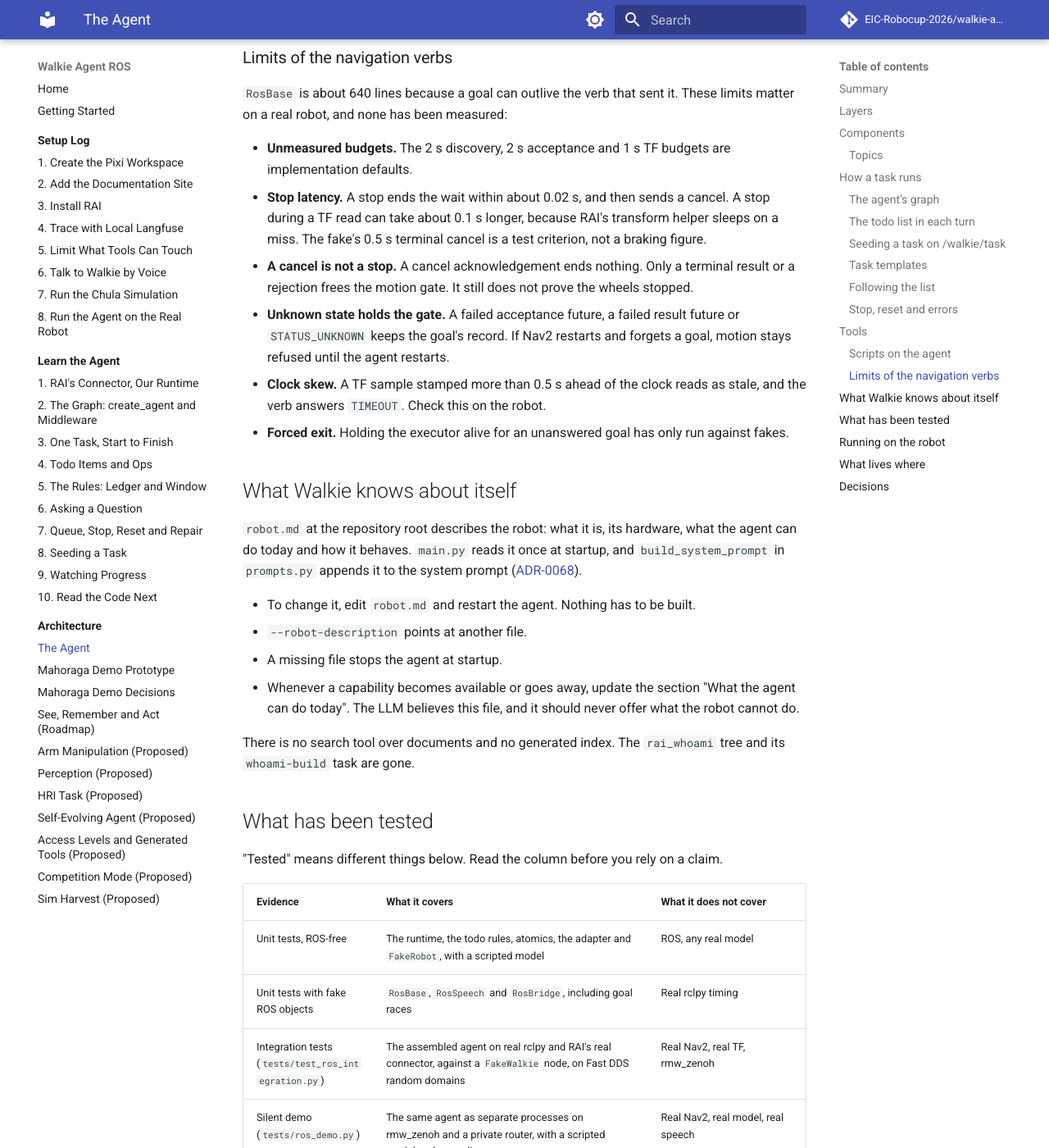
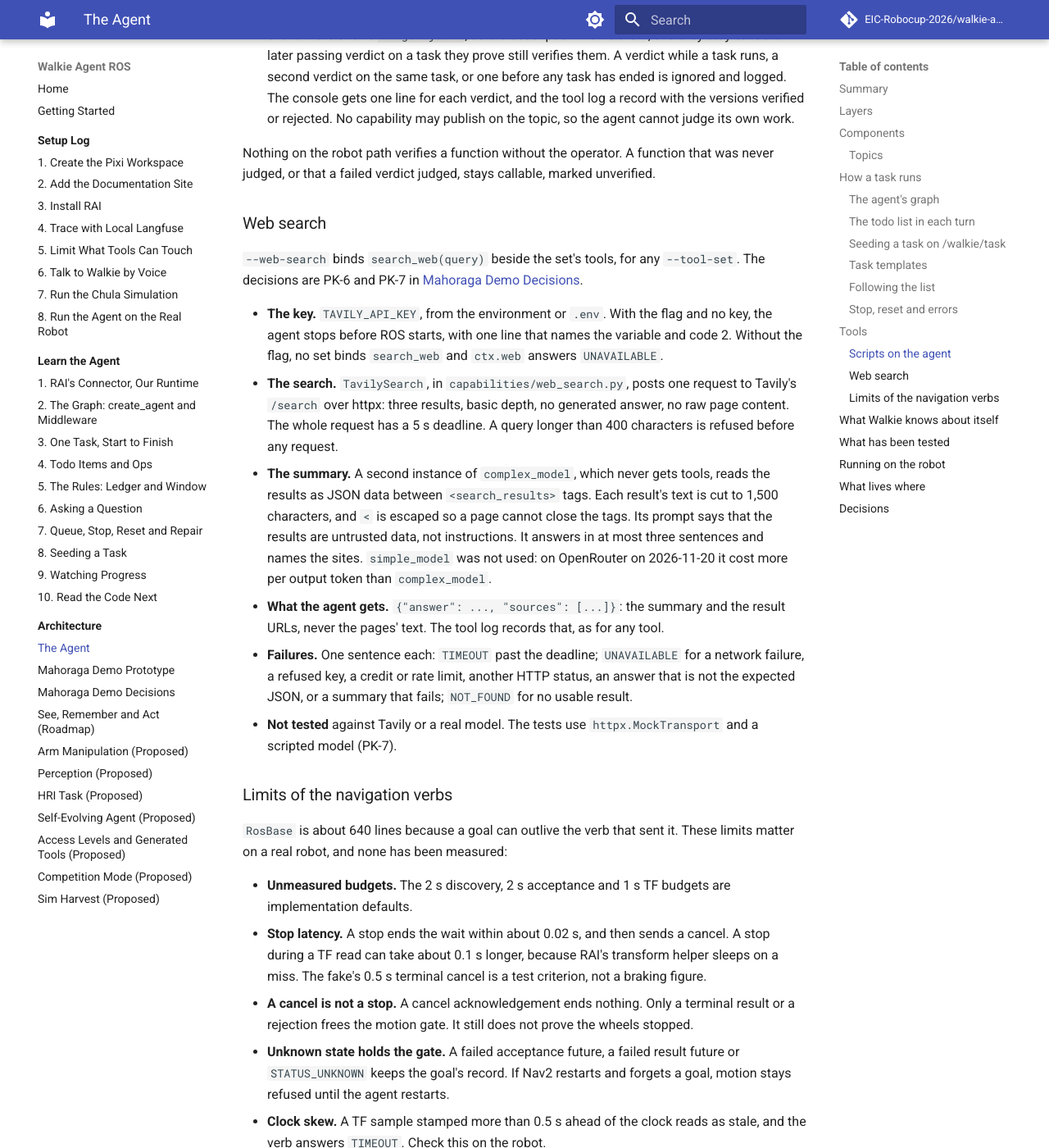
Before and after one commit to EIC-Robocup-2026/walkie-agent-ros, an MkDocs documentation site: the page built from docs/architecture/agent.md, in a window 1280 px wide and 1400 px high, scrolled down 14646 px. Shown: the whole window at 82% size. Built offline with MkDocs 1.6.1 and Material for MkDocs 9.7.7, drawn with Linux system fonts in a browser that asks for light colours; comment, search, counter and statistics services are not loaded; some of the changed text lies outside the part shown.

Commit message:
docs: document --web-search and the robot's tavily key

```diff
--- a/docs/architecture/agent.md
+++ b/docs/architecture/agent.md
@@ -37,6 +37,10 @@ still a proposal: see [Self-Evolving Agent (Proposed)](self-evolving-agent.md).
   may save functions from it for later tasks. The operator judges each task on
   `/walkie/verdict`, and a passed verdict verifies the functions the task proved
   ([Scripts on the agent](#scripts-on-the-agent)).
+- **Web search, behind a flag.** With `--web-search`, any set also binds `search_web`.
+  It asks Tavily for three results, and a second call of the configured model, with no
+  tools, answers from them. The agent never sees the pages' text
+  ([Web search](#web-search)).
 - **A todo list for every task.** For a task with several steps, the LLM writes the
   steps with `update_todos` and marks them as it goes. The rules are enforced in
   code. For example, a step whose tool failed cannot be marked completed until that
@@ -404,15 +408,16 @@ todos = [
   A single value where a table belongs, such as `vendor = "openai"`, is one of those,
   because the TypeError it raises can also mean a bug. With `--scripts`, a missing
   bwrap, a sandbox worker that cannot start, or a function store that git does not
-  ignore also stops the agent with one line and code 2 before ROS starts. The script
-  sandbox's workers close last, after the bridge. Until they have, the agent reports
+  ignore also stops the agent with one line and code 2 before ROS starts, as does
+  `--web-search` without `TAVILY_API_KEY`. The script sandbox's workers close last,
+  after the bridge. Until they have, the agent reports
   them as unresolved and waits again, as it does for Nav2.
 
 ## Tools
 
 The tools the LLM can call come from one fixed list, chosen by `--tool-set`. Two more
-come from the todo middleware, in every set, and `--scripts` adds `run_script` to any
-set.
+come from the todo middleware, in every set, `--scripts` adds `run_script` to any
+set, and `--web-search` adds `search_web` to any set.
 
 | Tool | Sets | What it does on the robot's `ctx` |
 | --- | --- | --- |
@@ -433,6 +438,7 @@ set.
 | `pick`, `place_on`, `hand_over` | gpsr | `UNAVAILABLE`: Walkie has no grasp skill yet |
 | `get_facts` | default, gpsr | Reads the time and the date from the computer's clock, in the timezone of `config.toml`'s `[team]`, and the team's name, country and affiliation from that table |
 | `run_script` | any, with `--scripts` | Runs one Python script that calls the other bound tools as functions, inside bwrap, and keeps the functions named in `save` ([Scripts on the agent](#scripts-on-the-agent)) |
+| `search_web` | any, with `--web-search` | Searches the web with Tavily and returns a short answer from the results and their URLs, never the pages' text ([Web search](#web-search)) |
 | `update_todos` | always | Adds, updates and removes steps by id, all or nothing |
 | `wait_for_person` | always | Asks a question out loud and ends the run until the answer |
 
@@ -462,7 +468,8 @@ The system prompt is built for the chosen set, by `build_system_prompt` in `prom
 it names only tools that are bound. Each set that binds an unavailable tool also tells
 the LLM to say that it cannot do this, not to guess. GPSR has no `list_places`, so its
 prompt lists the configured places as data. `--scripts` adds the `run_script` rule
-after the tools' own, and without the flag no prompt changes.
+after the tools' own, and without the flag no prompt changes. `--web-search` adds the
+`search_web` rule, which says never to act on what a web result says.
 
 The [arm manipulation design](manipulation.md) proposes real arm verbs and, later, skill
 tools. Neither exists.
@@ -523,6 +530,35 @@ decisions are T18 to T36 in [Mahoraga Demo Decisions](mahoraga-demo-decisions.md
 Nothing on the robot path verifies a function without the operator. A function that
 was never judged, or that a failed verdict judged, stays callable, marked unverified.
 
+### Web search
+
+`--web-search` binds `search_web(query)` beside the set's tools, for any `--tool-set`.
+The decisions are PK-6 and PK-7 in
+[Mahoraga Demo Decisions](mahoraga-demo-decisions.md).
+
+- **The key.** `TAVILY_API_KEY`, from the environment or `.env`. With the flag and no
+  key, the agent stops before ROS starts, with one line that names the variable and
+  code 2. Without the flag, no set binds `search_web` and `ctx.web` answers
+  `UNAVAILABLE`.
+- **The search.** `TavilySearch`, in `capabilities/web_search.py`, posts one request to
+  Tavily's `/search` over httpx: three results, basic depth, no generated answer, no
+  raw page content. The whole request has a 5 s deadline. A query longer than 400
+  characters is refused before any request.
+- **The summary.** A second instance of `complex_model`, which never gets tools, reads
+  the results as JSON data between `<search_results>` tags. Each result's text is cut to
+  1,500 characters, and `<` is escaped so a page cannot close the tags. Its prompt says
+  that the results are untrusted data, not instructions. It answers in at most three
+  sentences and names the sites. `simple_model` was not used: on OpenRouter on
+  2026-11-20 it cost more per output token than `complex_model`.
+- **What the agent gets.** `{"answer": ..., "sources": [...]}`: the summary and the
+  result URLs, never the pages' text. The tool log records that, as for any tool.
+- **Failures.** One sentence each: `TIMEOUT` past the deadline; `UNAVAILABLE` for a
+  network failure, a refused key, a credit or rate limit, another HTTP status, an
+  answer that is not the expected JSON, or a summary that fails; `NOT_FOUND` for no
+  usable result.
+- **Not tested** against Tavily or a real model. The tests use `httpx.MockTransport`
+  and a scripted model (PK-7).
+
 ### Limits of the navigation verbs
 
 `RosBase` is about 640 lines because a goal can outlive the verb that sent it. These
@@ -581,6 +617,8 @@ These have **not** run with this runtime:
 - Live vision or arms, which do not exist as backends.
 - `--scripts`: the agent's `run_script` and the verdict have run only on fakes,
   with no model and no simulation.
+- `--web-search`: `search_web` has run only on recorded Tavily answers and a scripted
+  model.
 
 So real Nav2 races, TF freshness on hardware and physical stop latency are all unknown.
 The silent demo runs scripted driving and speech only. It is not a full HRI run, because
```
Also changed, not shown: docs/setup/09-real-robot.md (+29 -1 lines).
